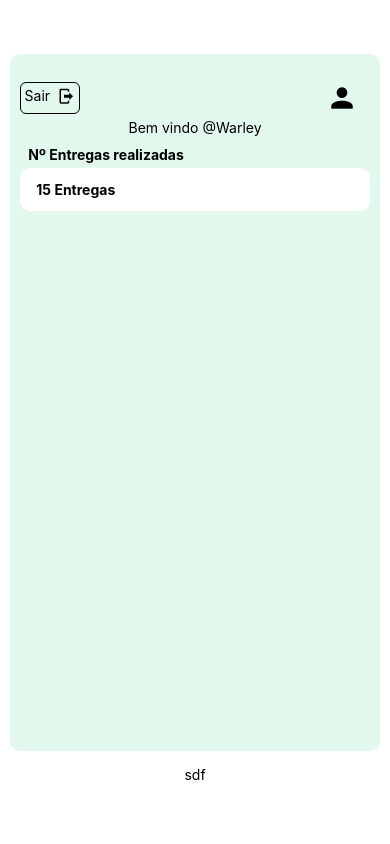
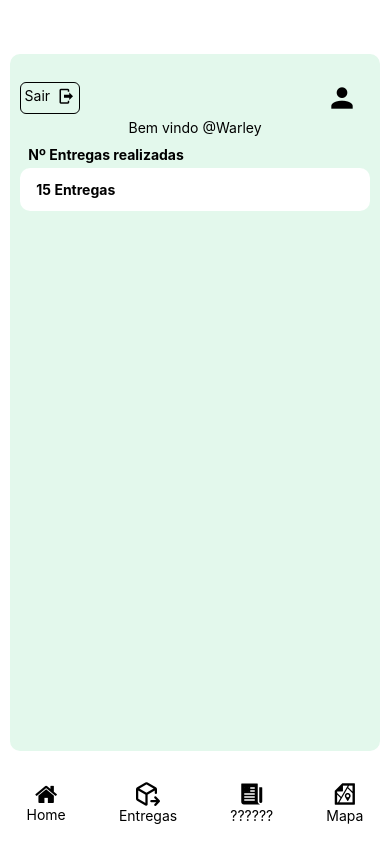
Before and after one commit to joaohitallo/coracao-amigo-mobile, a React Native app: screen / in a window 390 px wide. Built offline with nearby package versions, Linux system fonts and the light colour scheme.

Commit message:
Feat: Component Menu

```diff
--- /dev/null
+++ b/src/components/Menu/index.js
@@ -0,0 +1,33 @@
+import React from 'react';
+import { TouchableOpacity, Text } from 'react-native';
+
+import { FontAwesome } from '@expo/vector-icons';
+import { MaterialIcons } from '@expo/vector-icons';
+import { Ionicons } from '@expo/vector-icons';
+import { Foundation } from '@expo/vector-icons';
+import { Octicons } from '@expo/vector-icons';
+
+import { Container, Button, TextButton } from './styles';
+
+export function Menu() {
+  return (
+    <Container>
+      <Button>
+        <FontAwesome name="home" size={24} color="black" />
+        <Text>Home</Text>
+      </Button>
+      <Button>
+        <Octicons name="package-dependents" size={24} color="black" />
+        <Text>Entregas</Text>
+      </Button>
+      <Button>
+        <Ionicons name="newspaper-sharp" size={24} color="black" />
+        <Text>??????</Text>
+      </Button>
+      <Button>
+        <Foundation name="map" size={24} color="black" />
+        <Text>Mapa</Text>
+      </Button>
+    </Container>
+  );
+}
--- /dev/null
+++ b/src/components/Menu/styles.js
@@ -0,0 +1,15 @@
+import styled from 'styled-components/native';
+import { TouchableOpacity, Text } from 'react-native';
+
+export const Container = styled.View`
+  flex: 1;
+  flex-direction: row;
+  justify-content: space-around;
+`
+export const Button = styled(TouchableOpacity)`
+  justify-content: center;
+  align-items: center;
+`
+
+export const TextButton = styled.Text`
+`
--- /dev/null
+++ b/src/screens/Rotas/styles.js
@@ -0,0 +1,10 @@
+import React from 'react';
+import { Container } from './styles';
+
+export function Rotas() {
+  return (
+    <Container>
+
+    </Container>
+  );
+}
--- a/src/screens/homeVoluntario/HomeVoluntario.jsx
+++ b/src/screens/homeVoluntario/HomeVoluntario.jsx
@@ -1,5 +1,7 @@
 import React from 'react';
 import { Text } from 'react-native';
+
+import { Menu } from '../../components/Menu';
 
 import { MaterialCommunityIcons } from '@expo/vector-icons';
 
@@ -25,7 +27,7 @@ export function HomeVoluntario() {
         </Dash>
       </ContainerDash>
       <ContainerSubMenu>
-        <Title>sdf</Title>
+        <Menu />
       </ContainerSubMenu>
     </Container>
   );
```
Also changed, not shown: src/screens/Rotas/index.js (added, +10 -0 lines).
